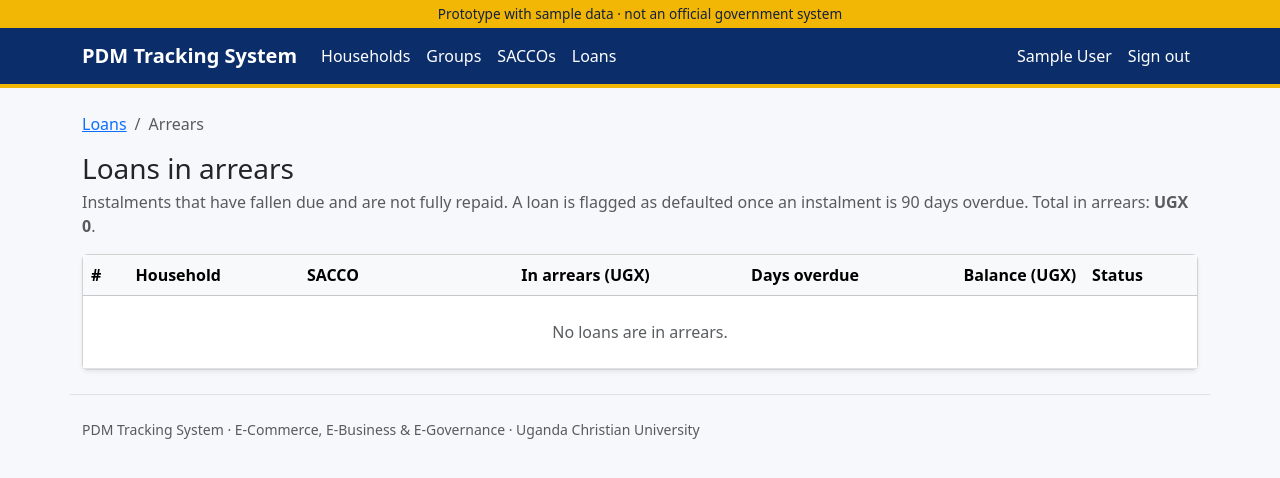
After one commit to balirwaalvin/pdm-tracking-system, a Django app: page /loans/arrears/ in a window 1280 px wide. The commit adds this page. Shown: the top 478 px of the page. Run offline with Django 5.2, Linux system fonts and the light colour scheme; the visitor is signed in with stand-in values (Sample User, id 1); data that the repository does not hold is empty.

Commit message:
Add arrears page and link it from the loan list
Co-Authored-By: Claude Opus 5.5 <noreply@anthropic.com>
Claude-Session: https://claude.ai/code/session_018J6WgZM9j3qcdPcUXTwiVD

```diff
--- /dev/null
+++ b/loans/templates/loans/arrears_list.html
@@ -0,0 +1,28 @@
+{% extends "base.html" %}
+{% load humanize %}
+{% block title %}Arrears · PDM Tracking System{% endblock %}
+{% block content %}
+<nav aria-label="breadcrumb"><ol class="breadcrumb"><li class="breadcrumb-item"><a href="{% url 'loans:loan_list' %}">Loans</a></li><li class="breadcrumb-item active">Arrears</li></ol></nav>
+<h1 class="h3 mb-1">Loans in arrears</h1>
+<p class="text-muted">Instalments that have fallen due and are not fully repaid. A loan is flagged as defaulted once an instalment is {{ default_after_days }} days overdue. Total in arrears: <strong>UGX {{ total_arrears|intcomma }}</strong>.</p>
+<div class="card shadow-sm"><div class="table-responsive">
+  <table class="table table-hover mb-0 align-middle">
+    <thead class="table-light"><tr><th>#</th><th>Household</th><th>SACCO</th><th class="text-end">In arrears (UGX)</th><th class="text-end">Days overdue</th><th class="text-end">Balance (UGX)</th><th>Status</th></tr></thead>
+    <tbody>
+    {% for row in rows %}{% with loan=row.loan %}
+      <tr>
+        <td><a href="{% url 'loans:loan_detail' loan.pk %}">{{ loan.pk }}</a></td>
+        <td><a href="{% url 'loans:loan_detail' loan.pk %}">{{ loan.household.head_name }}</a><div class="small text-muted">{{ loan.household.village.name }}</div></td>
+        <td>{{ loan.sacco.name }}</td>
+        <td class="text-end">{{ row.arrears|intcomma }}</td>
+        <td class="text-end {% if row.days >= default_after_days %}text-danger fw-bold{% endif %}">{{ row.days }}</td>
+        <td class="text-end">{{ row.balance|intcomma }}</td>
+        <td>{% include "loans/_status_badge.html" %}</td>
+      </tr>
+    {% endwith %}{% empty %}
+      <tr><td colspan="7" class="text-muted text-center py-4">No loans are in arrears.</td></tr>
+    {% endfor %}
+    </tbody>
+  </table>
+</div></div>
+{% endblock %}
--- a/loans/templates/loans/loanapplication_list.html
+++ b/loans/templates/loans/loanapplication_list.html
@@ -4,7 +4,7 @@
 {% block content %}
 <div class="d-flex justify-content-between align-items-center mb-3">
   <h1 class="h3 mb-0">Parish Revolving Fund loans</h1>
-  {% if can_apply %}<a class="btn btn-pdm" href="{% url 'loans:loan_create' %}">New application</a>{% endif %}
+  <div class="d-flex gap-2"><a class="btn btn-outline-secondary" href="{% url 'loans:arrears_list' %}">Arrears</a>{% if can_apply %}<a class="btn btn-pdm" href="{% url 'loans:loan_create' %}">New application</a>{% endif %}</div>
 </div>
 <form class="row g-2 mb-3" method="get">
   <div class="col-md-6"><input class="form-control" type="search" name="q" value="{{ request.GET.q }}" placeholder="Search by household name or NIN"></div>
```
